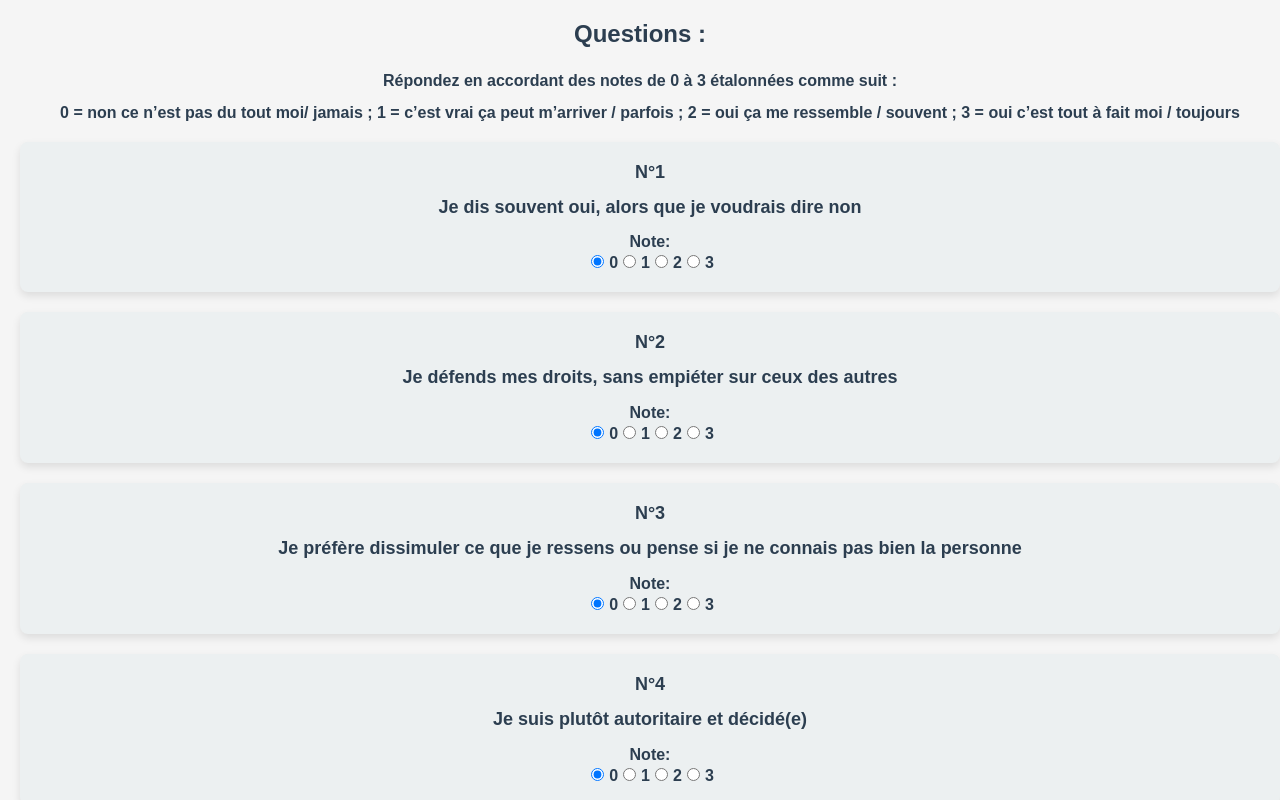
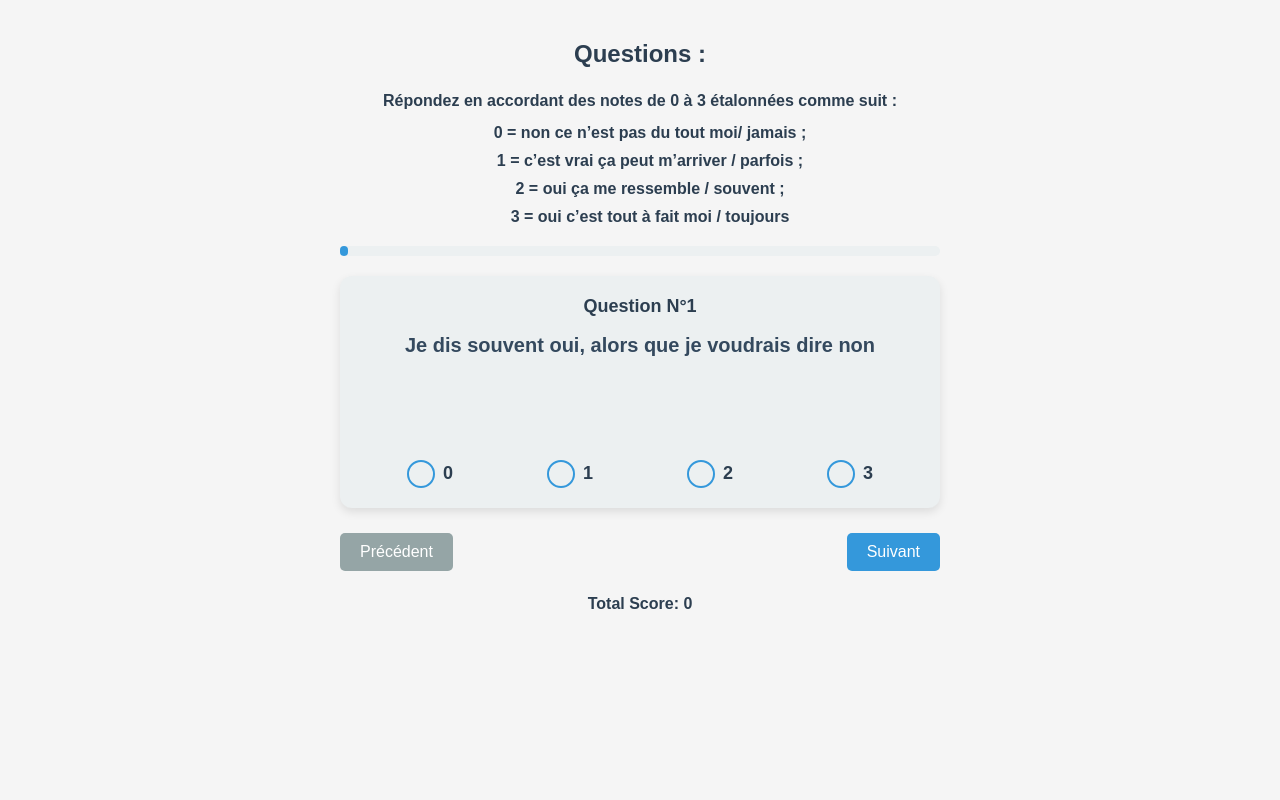
Before and after one commit to CallMeTrinity/ConflictTypes, a Vue app: page /questions in a window 1280 px wide. Shown: the top 800 px of the page. Built offline with nearby package versions, Linux system fonts and the light colour scheme.

Commit message:
Feature : question list, progress bar, next and previous buttons

```diff
--- a/src/components/HomePage.vue
+++ b/src/components/HomePage.vue
@@ -4,70 +4,104 @@
 <template>
   <h1>AUTODIAGNOSTIC : MON COMPORTEMENT FACE À L’AGRESSIVITÉ</h1>
   <div>
-    <p>Bienvenue sur notre site de test de personnalité dédié à l’analyse de votre comportement face aux situations conflictuelles. Grâce à ce test, vous pourrez découvrir si votre réaction naturelle est plutôt passive, agressive, manipulatrice, orientée vers le compromis ou assertive.</p>
-    <p>Chaque question du test représente un exemple d'attitude face à l'agressivité. À la fin du test, vos réponses seront classées dans cinq colonnes correspondant à ces cinq types d’attitudes. Voici comment se déroule le dépouillement :</p>
+    <p>Bienvenue sur notre plateforme d’analyse de votre comportement face aux situations de conflit. Grâce à ce test, découvrez si vos réactions sont plutôt passives, agressives, manipulatrices, orientées vers le compromis ou assertives.</p>
+
+    <h2>Comment fonctionne le test ?</h2>
+    <p>Chaque question représente un exemple d'attitude face à l'agressivité. Vos réponses seront classées dans cinq catégories correspondant aux types d’attitudes suivantes :</p>
     <ul>
-      <li><strong>Attitude Passive :</strong> Tendance à éviter les conflits et à céder.</li>
-      <li><strong>Attitude Agressive :</strong> Tendance à confronter les conflits de manière hostile.</li>
-      <li><strong>Attitude de Manipulation :</strong> Tendance à influencer les autres de manière indirecte.</li>
-      <li><strong>Attitude de Compromis :</strong> Tendance à chercher des solutions où chacun fait des concessions.</li>
-      <li><strong>Attitude Assertive :</strong> Tendance à gérer les conflits de manière directe et respectueuse.</li>
+      <li><strong>Attitude Passive :</strong> Vous évitez les conflits et cédez facilement.</li>
+      <li><strong>Attitude Agressive :</strong> Vous confrontez les conflits de manière hostile.</li>
+      <li><strong>Attitude Manipulatrice :</strong> Vous influencez indirectement les autres.</li>
+      <li><strong>Attitude de Compromis :</strong> Vous cherchez des solutions où chacun fait des concessions.</li>
+      <li><strong>Attitude Assertive :</strong> Vous gérez les conflits de manière directe et respectueuse.</li>
     </ul>
-    <p>Le total des points dans chaque colonne vous donnera une indication sur la prévalence de chaque attitude dans votre comportement. Prêt à découvrir votre profil ? Cliquez sur le bouton ci-dessous pour commencer le test.</p>
-    <router-link to="/questions">Commencer le Test</router-link>
+
+    <p>Le total des points dans chaque catégorie vous donnera une indication sur votre tendance comportementale. Prêt à découvrir votre profil ?</p>
+
+    <router-link to="/questions">
+      <button>Commencer le Test</button>
+    </router-link>
   </div>
 </template>
 
 <style scoped>
 h1 {
   color: #2c3e50;
-  font-size: 28px;
+  font-size: 32px;
   margin-bottom: 20px;
   text-align: center;
 }
 
+h2 {
+  font-size: 24px;
+  margin-top: 20px;
+  margin-bottom: 10px;
+}
+
 div {
   background-color: #ecf0f1;
-  padding: 30px;
+  padding: 40px;
   border-radius: 12px;
-  box-shadow: 0 4px 8px rgba(0, 0, 0, 0.1);
-  max-width: 800px;
-  margin: 0 auto;
+  box-shadow: 0 4px 10px rgba(0, 0, 0, 0.1);
+  max-width: 900px;
+  margin: 20px auto;
+  animation: fadeIn 0.8s ease-in-out;
 }
 
 p {
   font-size: 18px;
-  line-height: 1.6;
-  margin-bottom: 15px;
+  line-height: 1.8;
+  margin-bottom: 20px;
   text-align: justify;
 }
 
 ul {
-  list-style-type: disc;
-  padding-left: 40px;
-  margin-bottom: 20px;
+  list-style-type: none;
+  padding-left: 0;
+  margin-bottom: 30px;
 }
 
 li {
   font-size: 18px;
-  line-height: 1.6;
-  margin-bottom: 10px;
+  line-height: 1.8;
+  margin-bottom: 15px;
+  display: flex;
+  align-items: center;
+}
+
+li::before {
+  content: "✔";
+  color: #3498db;
+  margin-right: 10px;
+  font-size: 18px;
 }
 
 button {
-  display: block;
   background-color: #3498db;
   color: white;
-  padding: 12px 25px;
+  padding: 15px 30px;
   border: none;
-  border-radius: 4px;
+  border-radius: 5px;
   cursor: pointer;
   font-size: 18px;
-  margin: 20px auto;
-  transition: background-color 0.3s;
+  margin: 30px auto;
+  display: block;
+  transition: background-color 0.3s, transform 0.2s;
 }
 
 button:hover {
   background-color: #2980b9;
+  transform: scale(1.05);
+}
+
+@keyframes fadeIn {
+  from {
+    opacity: 0;
+    transform: translateY(20px);
+  }
+  to {
+    opacity: 1;
+    transform: translateY(0);
+  }
 }
 </style>
--- a/src/components/QuestionBlock.vue
+++ b/src/components/QuestionBlock.vue
@@ -1,44 +1,60 @@
 <script setup lang="ts">
-import { ref, watch } from 'vue';
+import {ref, watch, onMounted} from 'vue';
 
 const props = defineProps({
   id: Number,
   question: String,
-  updateScore: {type: Function,
-  default() {
-
-  }},
+  initialScore: Number, // Ajout d'un prop pour le score initial
+  updateScore: {
+    type: Function,
+    default() {
+    },
+  },
 });
 
+const score = ref(props.initialScore); // Utilisation du score initial comme valeur par défaut
 
+// Mettre à jour le score lorsque le score change
+watch(score, (newScore) => {
+  props.updateScore(props.id, newScore);
+});
 
-const score = ref(0);
-
-watch(score, (newScore) => {
-  updateScore(id, newScore);
+// Si le prop `initialScore` change, on met à jour la valeur du score local
+watch(() => props.initialScore, (newInitialScore) => {
+  score.value = newInitialScore;
 });
 </script>
 
 <template>
   <div class="question-block">
-    <span class="question-id">N°{{ id }}</span>
-    <p class="question-text">{{ question }}</p>
+    <div class="question-header">
+      <span class="question-id">Question N°{{ id }}</span>
+      <p class="question-text">{{ question }}</p>
+    </div>
+
     <div class="score-select">
-      <label>
-        Note:
-        <div>
-          <input type="radio" id="score-0" v-model="score" :value="0">
-          <label for="score-0">0</label>
+      <label for="score-0" class="radio-label">
+        <input type="radio" id="score-0" :name="'question-' + id" v-model="score" :value="0" class="radio-input">
+        <span class="custom-radio"></span>
+        0
+      </label>
 
-          <input type="radio" id="score-1" v-model="score" :value="1">
-          <label for="score-1">1</label>
+      <label for="score-1" class="radio-label">
+        <input type="radio" id="score-1" :name="'question-' + id" v-model="score" :value="1" class="radio-input">
+        <span class="custom-radio"></span>
+        1
+      </label>
 
-          <input type="radio" id="score-2" v-model="score" :value="2">
-          <label for="score-2">2</label>
+      <label for="score-2" class="radio-label">
+        <input type="radio" id="score-2" :name="'question-' + id" v-model="score" :value="2" class="radio-input">
+        <span class="custom-radio"></span>
+        2
+      </label>
 
-          <input type="radio" id="score-3" v-model="score" :value="3">
-          <label for="score-3">3</label>
-        </div>
+      <label for="score-3" class="radio-label">
+        <input type="radio" id="score-3" :name="'question-' + id" v-model="score" :value="3" class="radio-input">
+        <span class="custom-radio"></span>
+        3
       </label>
     </div>
   </div>
@@ -48,32 +64,80 @@ watch(score, (newScore) => {
 .question-block {
   background-color: #ecf0f1;
   padding: 20px;
-  border-radius: 8px;
-  margin-bottom: 20px;
-  box-shadow: 0 4px 8px rgba(0, 0, 0, 0.1);
+  border-radius: 12px;
+  margin-bottom: 25px;
+  box-shadow: 0 4px 10px rgba(0, 0, 0, 0.1);
+  transition: transform 0.3s, box-shadow 0.3s;
+  min-height: 12rem;
+  display: flex;
+  flex-direction: column;
+  justify-content: space-between;
+}
+
+.question-block:hover {
+  box-shadow: 0 8px 16px rgba(0, 0, 0, 0.15);
 }
 
 .question-id {
   font-weight: bold;
   color: #2c3e50;
   display: block;
-  margin-bottom: 10px;
+  margin-bottom: 12px;
+  font-size: 18px;
 }
 
 .question-text {
-  font-size: 18px;
+  font-size: 20px;
   line-height: 1.6;
+  margin-bottom: 15px;
+  color: #34495e;
 }
 
 .score-select {
-  margin-top: 10px;
+  display: flex;
+  justify-content: space-around;
+  margin-top: 15px;
 }
 
-label {
-  font-size: 16px;
+.radio-label {
+  display: flex;
+  align-items: center;
+  cursor: pointer;
+  font-size: 18px;
 }
 
-input[type="radio"] {
-  margin-right: 5px;
+.radio-input {
+  display: none;
+}
+
+.custom-radio {
+  width: 24px;
+  height: 24px;
+  border: 2px solid #3498db;
+  border-radius: 50%;
+  margin-right: 8px;
+  position: relative;
+  transition: background-color 0.3s, transform 0.3s;
+}
+
+.radio-input:checked + .custom-radio {
+  background-color: #3498db;
+  transform: scale(1.1);
+}
+
+.radio-input:checked + .custom-radio::after {
+  content: '';
+  width: 12px;
+  height: 12px;
+  background-color: #fff;
+  border-radius: 50%;
+  position: absolute;
+  top: 50%;
+  left: 50%;
+  transform: translate(-50%, -50%);
+}
+
+.radio-label:hover .custom-radio {
+  border-color: #2980b9;
 }
 </style>
--- a/src/components/Questions.vue
+++ b/src/components/Questions.vue
@@ -1,5 +1,5 @@
 <script lang="ts" setup>
-import { ref, onMounted, computed } from 'vue';
+import {ref, onMounted, computed} from 'vue';
 import questionsData from '../data/questions.json';
 import QuestionBlock from './QuestionBlock.vue';
 
@@ -14,6 +14,7 @@ interface Scores {
 
 const questions = ref<Question[]>([]);
 const scores = ref<Scores>({});
+const currentQuestionIndex = ref(0);
 
 onMounted(() => {
   questions.value = questionsData;
@@ -26,31 +27,65 @@ const updateScore = (id: number, score: number) => {
   scores.value[id] = score;
 };
 
+// Aller à la prochaine question
+const nextQuestion = () => {
+  if (currentQuestionIndex.value < questions.value.length - 1) {
+    currentQuestionIndex.value++;
+  }
+};
+
+// Revenir à la question précédente
+const prevQuestion = () => {
+  if (currentQuestionIndex.value > 0) {
+    currentQuestionIndex.value--;
+  }
+};
+
+// Calculer la progression
+const progress = computed(() => {
+  return ((currentQuestionIndex.value + 1) / questions.value.length) * 100;
+});
+
 const totalScore = computed(() => {
   return Object.values(scores.value).reduce((total, score) => total + score, 0);
 });
 </script>
 
 <template>
-  <div>
+  <div class="test-container">
     <h2>Questions :</h2>
     <p>Répondez en accordant des notes de 0 à 3 étalonnées comme suit :</p>
     <ul>
-      <li>
-        0 = non ce n’est pas du tout moi/ jamais ;
-        1 = c’est vrai ça peut m’arriver / parfois ;
-        2 = oui ça me ressemble / souvent ;
-        3 = oui c’est tout à fait moi / toujours
-      </li>
+      <li> 0 = non ce n’est pas du tout moi/ jamais ;</li>
+      <li> 1 = c’est vrai ça peut m’arriver / parfois ;</li>
+      <li> 2 = oui ça me ressemble / souvent ;</li>
+      <li> 3 = oui c’est tout à fait moi / toujours</li>
     </ul>
-    <ul v-if="questions.length">
-      <li v-for="question in questions" :key="question.id">
-        <QuestionBlock :id="question.id" :question="question.question" :updateScore="updateScore" />
-      </li>
-    </ul>
+
+    <!-- Barre de progression -->
+    <div class="progress-bar">
+      <div class="progress" :style="{ width: progress + '%' }"></div>
+    </div>
+
+    <!-- Affichage de la question actuelle -->
+    <div v-if="questions.length">
+      <QuestionBlock
+          :id="questions[currentQuestionIndex].id"
+          :question="questions[currentQuestionIndex].question"
+          :updateScore="updateScore"
+      />
+    </div>
     <div v-else>
       <p>Chargement des questions...</p>
     </div>
+
+    <!-- Navigation entre les questions -->
+    <div class="navigation-buttons">
+      <button @click="prevQuestion" :disabled="currentQuestionIndex === 0">Précédent</button>
+      <button @click="nextQuestion" :disabled="currentQuestionIndex === questions.length - 1">Suivant</button>
+    </div>
+
+    <!-- Affichage du score total -->
     <div>
       <p>Total Score: {{ totalScore }}</p>
     </div>
@@ -58,6 +93,12 @@ const totalScore = computed(() => {
 </template>
 
 <style scoped>
+.test-container {
+  max-width: 600px;
+  margin: 0 auto;
+  padding: 20px;
+}
+
 h2 {
   color: #2c3e50;
   font-size: 24px;
@@ -76,6 +117,45 @@ li {
   font-size: 16px;
 }
 
+.progress-bar {
+  background-color: #ecf0f1;
+  border-radius: 5px;
+  height: 10px;
+  margin-bottom: 20px;
+}
+
+.progress {
+  background-color: #3498db;
+  height: 100%;
+  border-radius: 5px;
+  transition: width 0.3s;
+}
+
+.navigation-buttons {
+  display: flex;
+  justify-content: space-between;
+  margin-top: 20px;
+}
+
+button {
+  background-color: #3498db;
+  color: white;
+  padding: 10px 20px;
+  border: none;
+  border-radius: 5px;
+  cursor: pointer;
+  transition: background-color 0.3s;
+}
+
+button:disabled {
+  background-color: #95a5a6;
+  cursor: not-allowed;
+}
+
+button:hover:not(:disabled) {
+  background-color: #2980b9;
+}
+
 div {
   text-align: center;
   margin-top: 20px;
```
Also changed, not shown: 1 other file (tests, documents, lock files or other folders).
